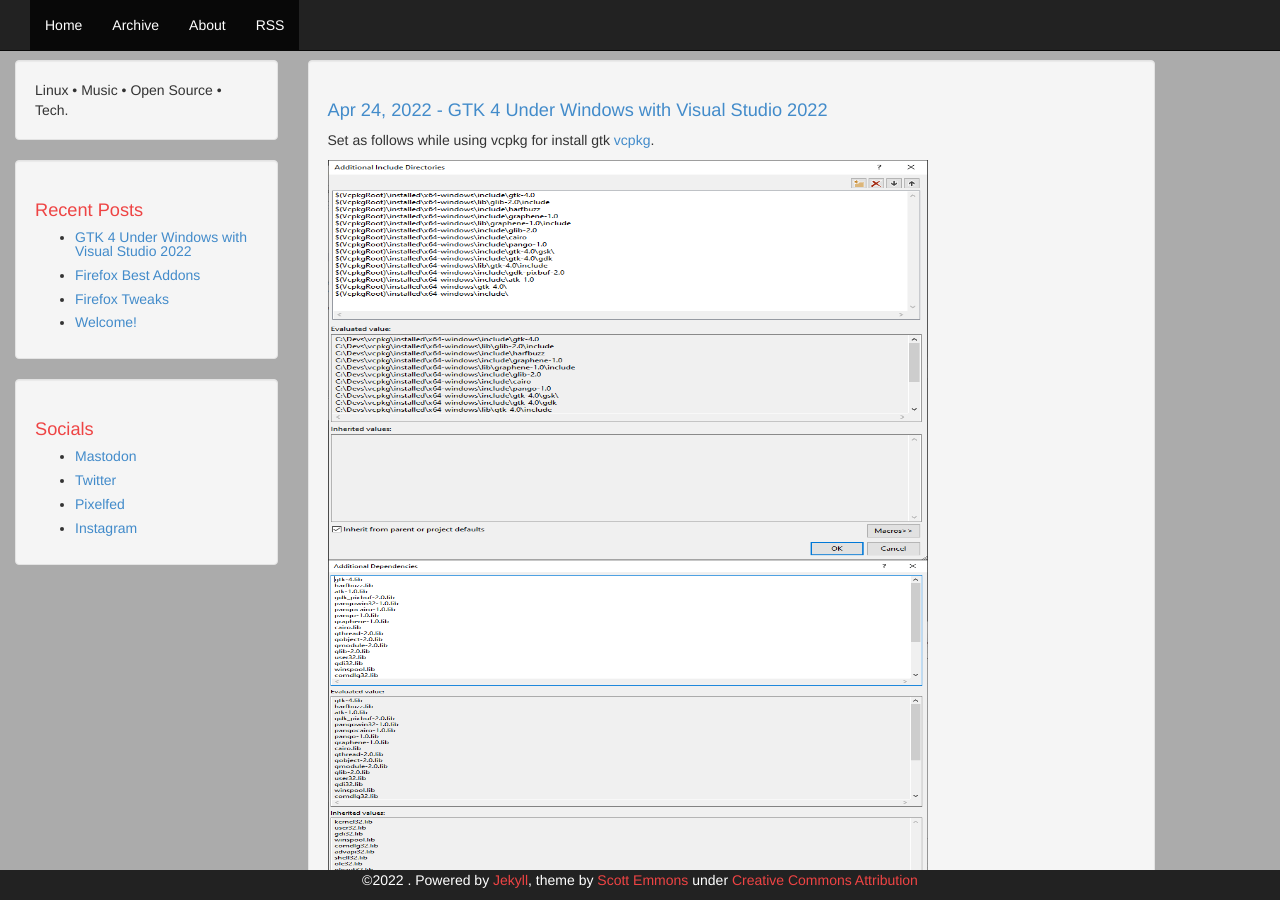
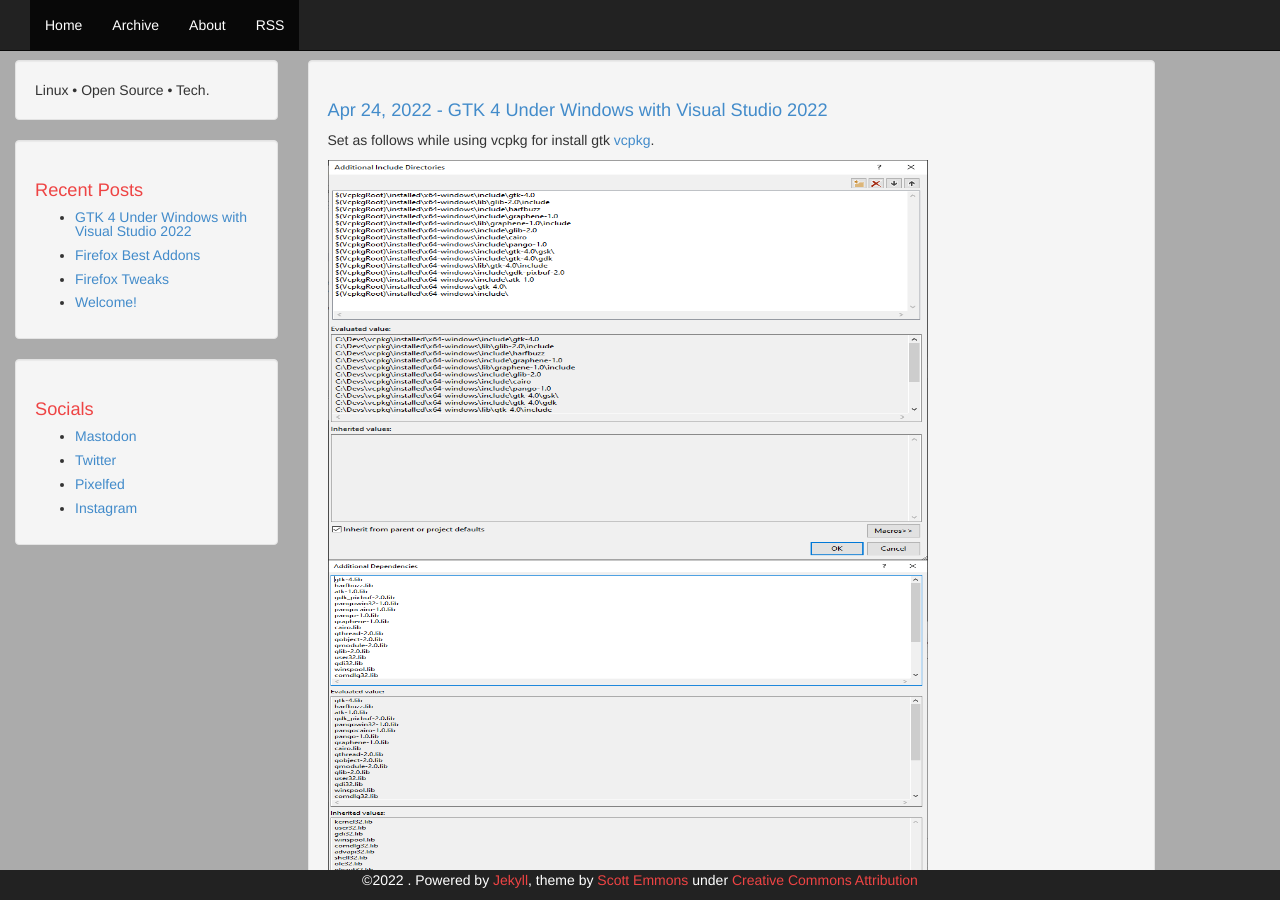
Before and after one commit to marekpistorius/blog.github.io, a Jekyll site: the page built from index.html, in a window 1280 px wide and 900 px high. Built offline with Jekyll 4.4.1, drawn with Linux system fonts in a browser that asks for light colours; the list of posts is cut into pages by our own code.

Commit message:
Update _config.yml

```diff
--- a/_config.yml
+++ b/_config.yml
@@ -9,9 +9,9 @@
 title: Marek's Blog
 email: marek.pistorius@mpistorius.eu
 description: > # this means to ignore newlines until "baseurl:"
-  Linux • Music • Open Source • Tech.
+  Linux • Open Source • Tech.
 baseurl: "" # the subpath of your site, e.g. /blog
-url: "https://blog.maniu.eu" # the base hostname & protocol for your site
+url: "https://blog.mpistorius.eu" # the base hostname & protocol for your site
 twitter_username: Marek_Pistorius
 github_username:  marekpistorius
 
```
